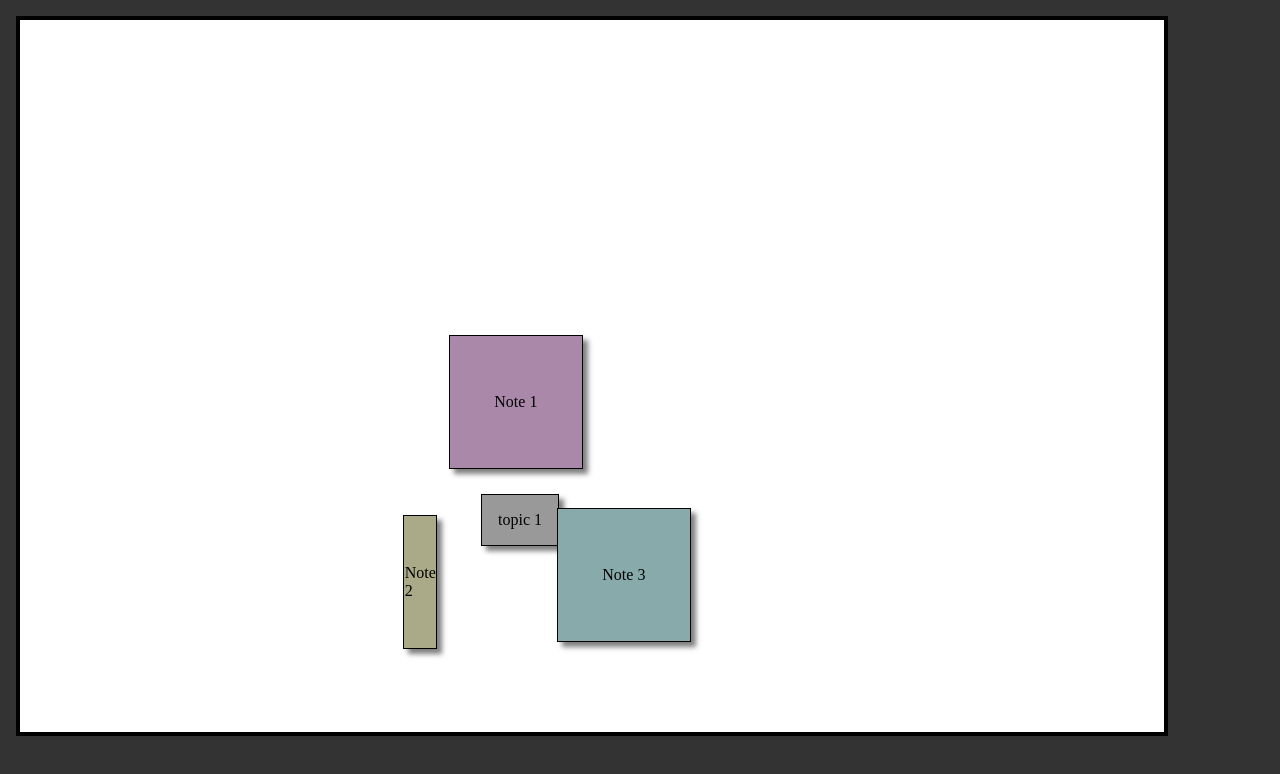
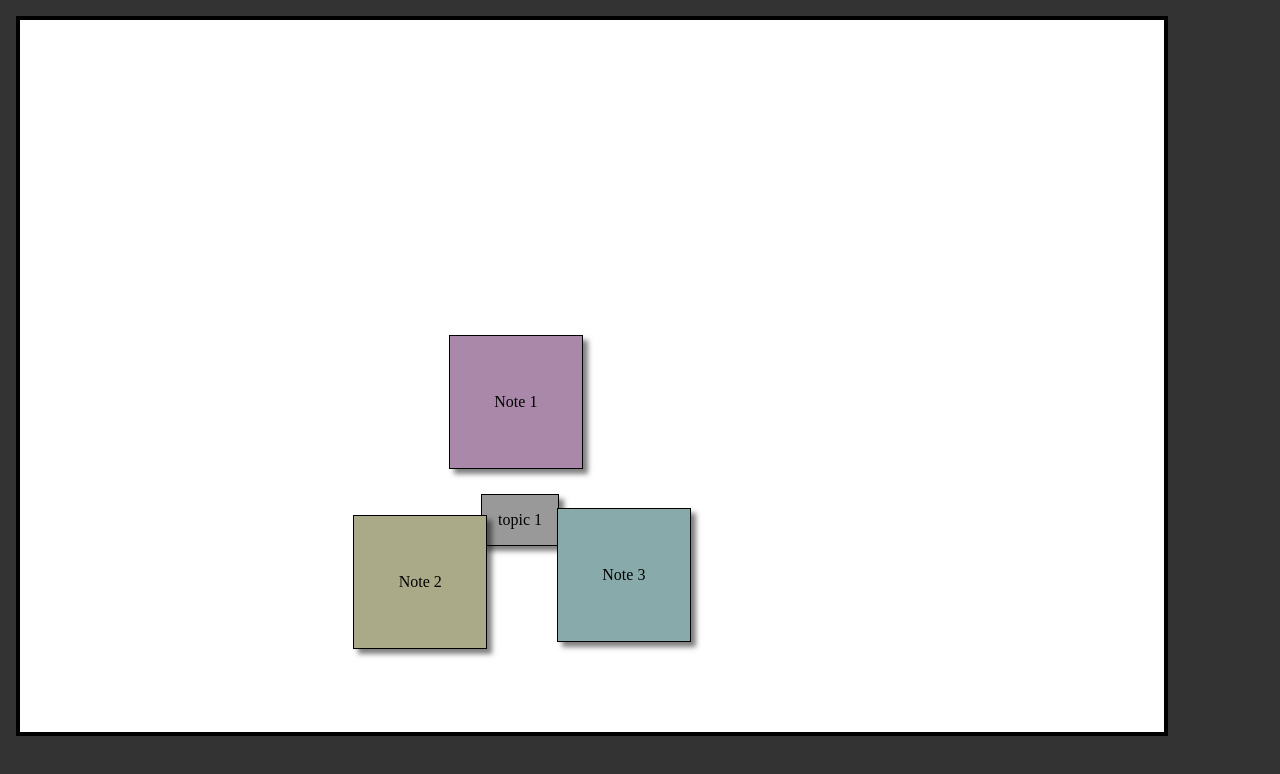
Before and after one commit to lmorchard/llamafile-idea-clustering, a website with bundled scripts: page public/canvas.html in a window 1280 px wide. Built offline with nearby package versions, Linux system fonts and the light colour scheme.

Commit message:
quick fix to canvas example

```diff
--- a/public/canvas.html
+++ b/public/canvas.html
@@ -9,7 +9,7 @@
       <sticky-note id="example-1" x="-200" y="-200" width="100" height="100" color="#a8a">
         Note 1
       </sticky-note>
-      <sticky-note id="example-2" x="-200" y="0" width="0" height="100" color="#aa8">
+      <sticky-note id="example-2" x="-200" y="0" width="100" height="100" color="#aa8">
         Note 2
       </sticky-note>
       <sticky-note id="example-3" x="200" y="200" width="100" height="100" color="#8aa">
```
